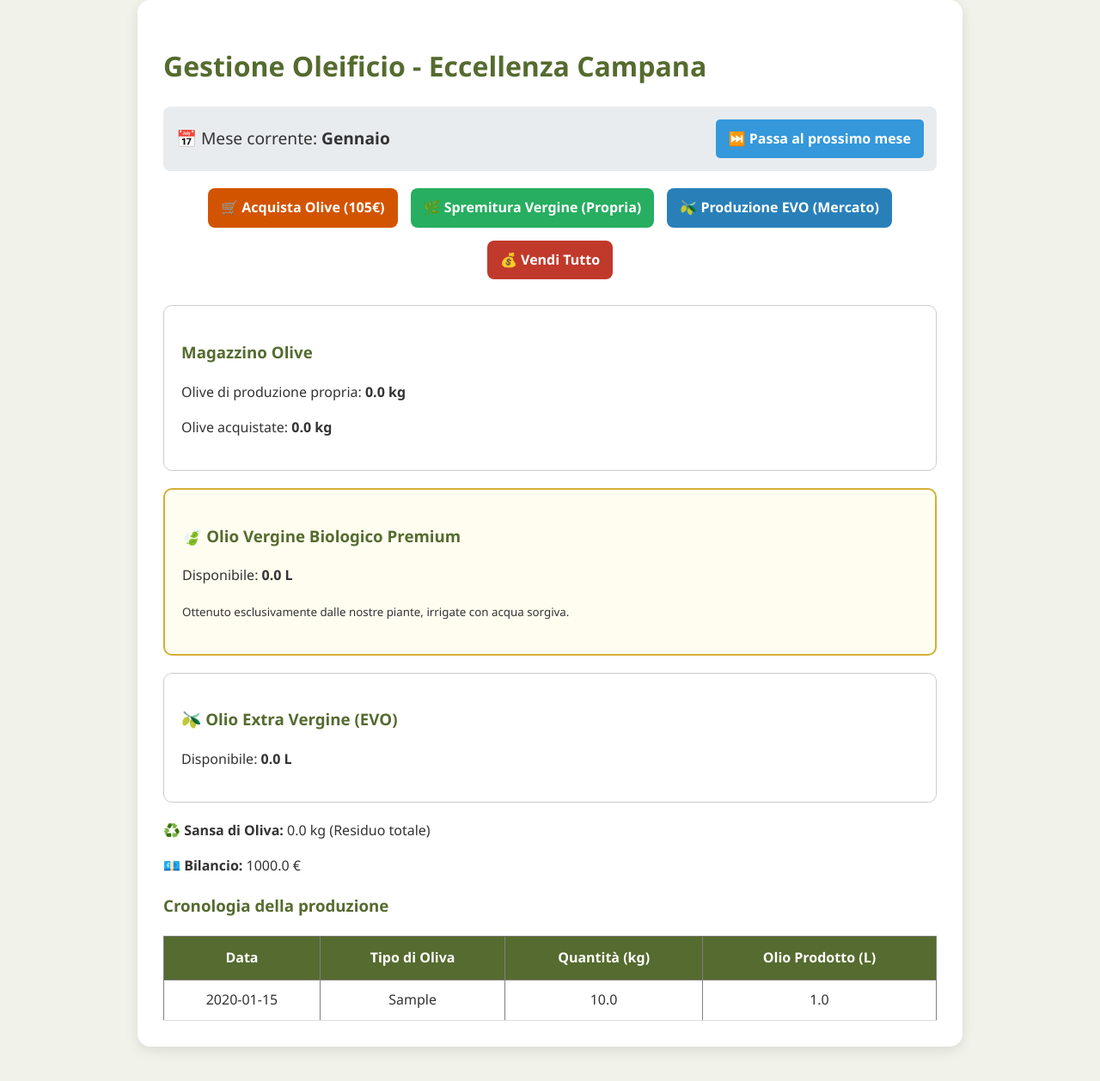
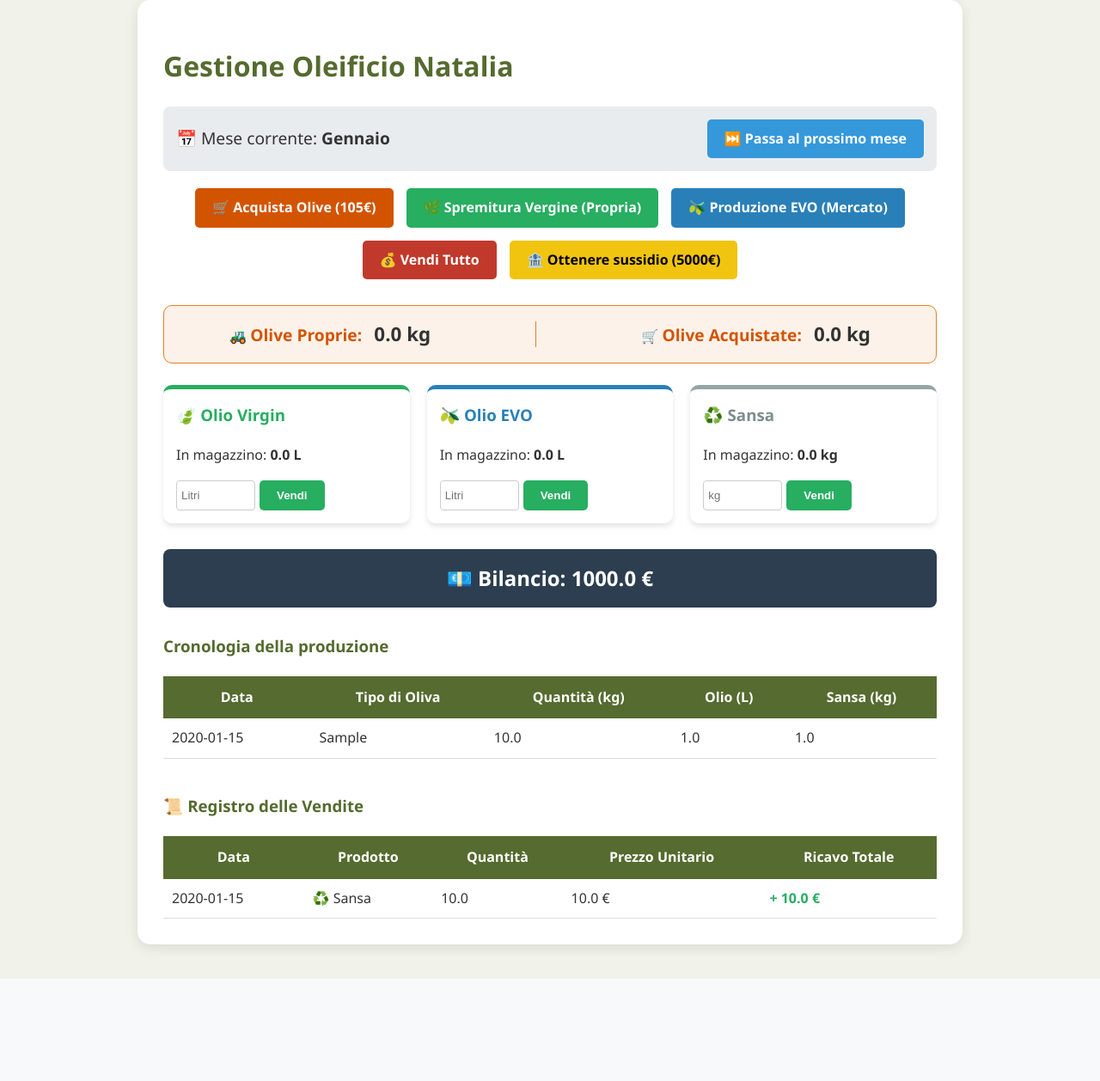
Before and after one commit to Natalia-Stradaeva/Oil-production-management, a Flask app: page /status in a window 1280 px wide. Shown: the part 87-1345 px from the top of the page at 86% size. After the commit the page ends 1226 px from the top, so only its background shows below. Run offline with Flask 3, Linux system fonts and the light colour scheme; a user stored in the database is signed in; tables that the repository leaves empty hold one stand-in row (values such as "Sample post").

Commit message:
feat: refactor project structure and add inventory management features
Reorganized static files into dedicated /css and /js directories for better architecture.

Added main.js with scroll restoration to improve UX during page reloads.

Implemented individual sale forms for Virgin oil, EVO oil, and Sansa.

Added a subsidy system ("Ottenere sussidio") for administrative users.

Introduced a detailed Sales History table to track revenue and quantities.

Cleaned up HTML by moving inline styles to the global CSS configuration.

```diff
--- a/app.py
+++ b/app.py
@@ -1,7 +1,7 @@
 import random
 from flask import Flask, render_template, redirect, url_for, flash, request
 from datetime import datetime
-from models import db, Stock, Plantation, HarvestHistory, User
+from models import db, Stock, Plantation, HarvestHistory, User, SalesHistory
 from services.oil_logic import calculate_yield, get_random_harvest
 from utils.validators import (
     can_afford, has_resources,
@@ -82,23 +82,27 @@ def status():
     inventory = Stock.query.first()
     factory_land = Plantation.query.first()
     history = HarvestHistory.query.all() # Elenco di tutti i passati raccolti
-
+    sales_history = SalesHistory.query.all() # Elenco di tutte le vendite
     # Trasmettiamo tutto questo in HTML
     return render_template('status.html',
                            inventory=inventory,
                            land=factory_land,
-                           history=history)
+                           history=history,
+                           sales_history=sales_history)
 
 @app.route('/buy')
 @login_required # Solo utenti loggati possono comprare
 def buy():
     s = Stock.query.first()
-
     if can_afford(s.money, COST_BUY_OLIVES):
         s.money -= COST_BUY_OLIVES
         s.olives_bought += 100
         db.session.commit()
+        flash(f"Acquistati con successo 100 kg di olive!", "success") # feedback positivo
+    else:
+        flash("Non ci sono abbastanza soldi per acquistare olive!", "danger") # feedback negativo
     return redirect(url_for('status'))
+
 
 
 @app.route('/produce_virgin')
@@ -106,7 +110,9 @@ def buy():
 def produce_virgin():
     s = Stock.query.first()
     batch_size = 100
-    if has_resources(s.olives_own, batch_size) and can_afford(s.money, COST_PRODUCTION_BATCH):
+    res = has_resources(s.olives_own, batch_size) # Prendiamo olive PROPRIE
+    afford = can_afford(s.money, COST_PRODUCTION_BATCH)
+    if res and afford:
         oil, sansa = calculate_yield("premium", batch_size)
         s.olives_own -= batch_size
         s.money -= COST_PRODUCTION_BATCH
@@ -120,10 +126,17 @@ def produce_virgin():
             date=datetime.now().strftime('%d.%m.%Y'),
             olive_type="Vergine (Propria)",
             quantity=batch_size,
-            oil_produced=oil
+            oil_produced=oil,
+            sansa_produced=sansa
         )
         db.session.add(new_event)
         db.session.commit()
+        flash(f"Abbiamo spremuto {oil}l di olio Virgin!", "success") # feedback positivo
+    else:
+        if not res:
+            flash("Non ci sono abbastanza olive proprie!", "danger") # feedback negativo
+        if not afford:
+            flash("Non ci sono abbastanza soldi per pagare la produzione!", "danger") # feedback negativo
     return redirect(url_for('status'))
 
 @app.route('/produce_evo')
@@ -132,8 +145,10 @@ def produce_evo():
     s = Stock.query.first()
     batch_size = 100
 
+    res = has_resources(s.olives_bought, batch_size) # Prendiamo olive ACQUISTATE
+    afford = can_afford(s.money, COST_PRODUCTION_BATCH)
     # 1. Utilizzo di validatori e costanti da utils
-    if has_resources(s.olives_bought, batch_size) and can_afford(s.money, COST_PRODUCTION_BATCH):
+    if res and afford:
         # 2. Calcolo della resa petrolifera utilizzando la logica nei servizi
         oil, sansa = calculate_yield("evo", batch_size)
 
@@ -150,28 +165,68 @@ def produce_evo():
             date=datetime.now().strftime('%d.%m.%Y'),
             olive_type="EVO (Purchased)",
             quantity=batch_size,
-            oil_produced=oil
+            oil_produced=oil,
+            sansa_produced=sansa
         )
         db.session.add(new_event)
         db.session.commit()
+        flash(f"Abbiamo spremuto {oil}l di marca EVO!", "success")  # feedback positivo
+    else:
+        if not res:
+            flash("Non ci sono abbastanza olive acquistate!", "danger") # feedback negativo
+        if not afford:
+            flash("Non ci sono abbastanza soldi per pagare la produzione!", "danger") # feedback negativo
 
     return redirect(url_for('status'))
 
-@app.route('/sell')
-@login_required # Solo utenti loggati possono vendere
-def sell():
+@app.route('/sell_product', methods=['POST'])
+@login_required
+def sell_product():
+    product = request.form.get('product_type')
+    try:
+        amount = float(request.form.get('amount', 0))
+    except ValueError:
+        flash("Inserisci un numero valido!", "danger")
+        return redirect(url_for('status'))
+
     s = Stock.query.first()
-    # calcogliamo con constanti da utils
-    income_oil = (s.oil_extra * PRICE_EVO) + (s.oil_virgin * PRICE_VIRGIN)
-    income_sansa = (s.sansa * PRICE_SANSA)
+    price = 0
 
-    total_income = income_oil + income_sansa
-    if total_income > 0:
-        s.money += total_income
-        s.oil_extra = 0
-        s.oil_virgin = 0
-        s.sansa = 0
+    # Determiniamo il prezzo e verifichiamo la disponibilità del prodotto
+    if product == 'Virgin':
+        price = PRICE_VIRGIN
+        stock_attr = 'oil_virgin'
+    elif product == 'EVO':
+        price = PRICE_EVO
+        stock_attr = 'oil_extra'
+    elif product == 'Sansa':
+        price = PRICE_SANSA
+        stock_attr = 'sansa'
+    else:
+        flash("Prodotto non valido!", "danger")
+        return redirect(url_for('status'))
+
+    current_stock = getattr(s, stock_attr)
+
+    if amount > 0 and current_stock >= amount:
+        revenue = amount * price
+        setattr(s, stock_attr, current_stock - amount)
+        s.money += revenue
+
+        # Salviamo nella storia delle vendite
+        new_sale = SalesHistory(
+            date=datetime.now().strftime('%d.%m.%Y %H:%M'),
+            product_type=product,
+            quantity=amount,
+            price_unit=price,
+            total_revenue=revenue
+        )
+        db.session.add(new_sale)
         db.session.commit()
+        flash(f"Venduti {amount} unità di {product} per {revenue:.2f}€!", "success")
+    else:
+        flash(f"Quantità insufficiente di {product}!", "danger")
+
     return redirect(url_for('status'))
 
 @app.route('/next_month')
@@ -197,6 +252,18 @@ def next_month():
     db.session.commit()
     return redirect(url_for('status'))
 
+@app.route('/refill_money')
+@login_required
+def refill_money():
+    if current_user.role == 'admin':
+        s = Stock.query.first()
+        s.money += 5000.0
+        db.session.commit()
+        flash("La banca ha erogato un sussidio di 5000€ per Oleificio Natalia! 💰", "success")
+    else:
+        flash("Solo l'amministratore può richiedere un sussidio!", "danger")
+    return redirect(url_for('status'))
+
 
 
 if __name__ == '__main__':
--- a/static/css/style.css
+++ b/static/css/style.css
@@ -39,6 +39,8 @@ h1, h3 { color: #556b2f; }
     border-radius: 5px;
     font-weight: bold;
     transition: 0.3s;
+    border: none;      /* Rimuove il bordo grigio standard dal pulsante */
+    cursor: pointer;    /* Trasforma il cursore in un "dito" quando ci si passa sopra con il mouse.*/
 }
 
 .btn-buy { background: #3498db; color: white; }
@@ -49,3 +51,113 @@ h1, h3 { color: #556b2f; }
 table { width: 100%; border-collapse: collapse; margin-top: 20px; }
 th { background: #556b2f; color: white; padding: 12px; }
 td { border-bottom: 1px solid #ddd; padding: 10px; }
+.sales-table {
+    width: 100%;
+    border-collapse: collapse;
+    margin-top: 20px;
+    background-color: white;
+}
+/* Sezione Materie Prime */
+.raw-materials-banner {
+    background: #fdf2e9;
+    border: 1px solid #e67e22;
+    padding: 15px;
+    border-radius: 10px;
+    margin-bottom: 25px;
+    display: flex;
+    justify-content: space-around;
+    align-items: center;
+}
+
+.raw-item { text-align: center; }
+.raw-item strong { color: #d35400; font-size: 1.2em; }
+.raw-value { font-size: 1.4em; margin-left: 10px; font-weight: bold; }
+.divider-v { border-left: 1px solid #e67e22; height: 30px; }
+
+/* Grid delle card di prodotto */
+.inventory-grid {
+    display: flex;
+    gap: 20px;
+    flex-wrap: wrap;
+    margin-bottom: 30px;
+}
+
+.inventory-card {
+    flex: 1;
+    min-width: 250px;
+    background: white;
+    padding: 15px;
+    border-radius: 10px;
+    box-shadow: 0 4px 6px rgba(0,0,0,0.1);
+}
+
+.card-virgin { border-top: 5px solid #27ae60; }
+.card-evo { border-top: 5px solid #2980b9; }
+.card-sansa { border-top: 5px solid #95a5a6; }
+
+.card-virgin h3 { color: #27ae60; margin-top: 0; }
+.card-evo h3 { color: #2980b9; margin-top: 0; }
+.card-sansa h3 { color: #7f8c8d; margin-top: 0; }
+
+/* Forme di vendita all'interno delle card */
+.sale-form {
+    display: flex;
+    gap: 5px;
+    margin-top: 10px;
+}
+
+.input-sell {
+    width: 80px;
+    border: 1px solid #ccc;
+    border-radius: 4px;
+    padding: 5px;
+}
+
+/* Banner di equilibrio */
+.balance-banner {
+    background: #2c3e50;
+    color: white;
+    padding: 15px;
+    border-radius: 8px;
+    margin-bottom: 30px;
+    text-align: center;
+    font-size: 1.5em;
+}
+
+/* Sezione del calendario */
+.calendar-card {
+    background: #e9ecef;
+    padding: 15px;
+    border-radius: 8px;
+    margin-bottom: 20px;
+    display: flex;
+    justify-content: space-between;
+    align-items: center;
+}
+
+/* Blocco di notifiche */
+.alert {
+    padding: 10px;
+    margin-bottom: 20px;
+    border-radius: 5px;
+}
+.alert-success { background-color: #d4edda; color: #155724; }
+.alert-error { background-color: #f8d7da; color: #721c24; }
+
+/* Bottoni di azioni di diversi colori */
+.actions-container {
+    margin-bottom: 30px;
+    display: flex;
+    justify-content: center;
+    gap: 15px;
+    flex-wrap: wrap;
+}
+
+/* Bottoni di diversi colori */
+.btn-blue { background-color: #3498db; color: white; }
+.btn-orange { background-color: #d35400; color: white; }
+.btn-green { background-color: #27ae60; color: white; }
+.btn-dark-blue { background-color: #2980b9; color: white; }
+.btn-red { background-color: #c0392b; color: white; }
+.btn-yellow { background-color: #f1c40f; color: black; }
+.btn-sansa { background-color: #95a5a6; color: white; }
--- /dev/null
+++ b/static/js/main.js
@@ -0,0 +1,11 @@
+window.addEventListener('load', function() {
+    const savedScroll = localStorage.getItem('scrollPosition');
+    if (savedScroll) {
+        window.scrollTo(0, parseInt(savedScroll));
+        localStorage.removeItem('scrollPosition');
+    }
+});
+
+window.addEventListener('beforeunload', function() {
+    localStorage.setItem('scrollPosition', window.scrollY);
+});
--- a/templates/status.html
+++ b/templates/status.html
@@ -1,132 +1,105 @@
-{# Estende il modello base e inserisce il contenuto specifico della dashboard #}
 {% extends "base.html" %}
 
 {% block title %}Dashboard - Eccellenza Campana{% endblock %}
 
 {% block content %}
-    <h1>Gestione Oleificio - Eccellenza Campana</h1>
+    <h1>Gestione Oleificio Natalia</h1>
 
-    <div class="calendar-card" style="
-        background: #e9ecef;
-        padding: 15px;
-        border-radius: 8px;
-        margin-bottom: 20px;
-        display: flex;
-        justify-content: space-between;
-        align-items: center;
-    ">
+    <div class="calendar-card">
         <div>
             <span style="font-size: 1.2em;">
                 📅 Mese corrente:
                 <strong>
-                    {% set mesi = ["Gennaio", "Febbraio", "Marzo",
-                    "Aprile", "Maggio", "Giugno", "Luglio", "Agosto",
-                     "Settembre", "Ottobre", "Novembre", "Dicembre"] %}
+                    {% set mesi = ["Gennaio", "Febbraio", "Marzo", "Aprile", "Maggio", "Giugno", "Luglio", "Agosto", "Settembre", "Ottobre", "Novembre", "Dicembre"] %}
                     {{ mesi[land.current_month - 1] }}
                 </strong>
             </span>
         </div>
-        <a href="/next_month" class="btn" style="
-            background-color: #3498db;
-            color: white;
-            text-decoration: none;
-            padding: 10px 15px;
-            border-radius: 5px;
-        ">
-            ⏭️ Passa al prossimo mese
-        </a>
+        <a href="/next_month" class="btn btn-blue">⏭️ Passa al prossimo mese</a>
     </div>
 
-    {# Blocco per la visualizzazione delle notifiche (messaggi flash) #}
+    {# Notifications #}
     {% with messages = get_flashed_messages(with_categories=true) %}
         {% if messages %}
             {% for category, message in messages %}
-                <div style="
-                    padding: 10px;
-                    margin-bottom: 20px;
-                    border-radius: 5px;
-                    background-color: {% if category == 'success' %}#d4edda{% else %}#f8d7da{% endif %};
-                    color: {% if category == 'success' %}#155724{% else %}#721c24{% endif %};
-                ">
+                <div class="alert {% if category == 'success' %}alert-success{% else %}alert-error{% endif %}">
                     {{ message }}
                 </div>
             {% endfor %}
         {% endif %}
     {% endwith %}
 
-    <div class="actions" style=
-                        "margin-bottom: 30px;
-                        display: flex;
-                        justify-content: center;
-                        gap: 15px;
-                         flex-wrap: wrap;">
-        <a href="/buy" class="btn" style=
-                                   "background-color: #d35400;
-                                    color: white;
-                                    padding: 10px 15px;
-                                     border-radius: 8px;
-                                     text-decoration: none;">
-            🛒 Acquista Olive (105€)
-        </a>
-
-        <a href="/produce_virgin" class="btn" style=
-                                            "background-color: #27ae60;
-                                             color: white;
-                                              padding: 10px 15px;
-                                              border-radius: 8px;
-                                              text-decoration: none;">
-            🌿 Spremitura Vergine (Propria)
-        </a>
-
-        <a href="/produce_evo" class="btn" style=
-                                          "background-color: #2980b9;
-                                           color: white;
-                                           padding: 10px 15px;
-                                           border-radius: 8px;
-                                           text-decoration: none;">
-            🫒 Produzione EVO (Mercato)
-        </a>
+    <div class="actions-container">
+        <a href="/buy" class="btn btn-orange">🛒 Acquista Olive (105€)</a>
+        <a href="/produce_virgin" class="btn btn-green">🌿 Spremitura Vergine (Propria)</a>
+        <a href="/produce_evo" class="btn btn-dark-blue">🫒 Produzione EVO (Mercato)</a>
 
         {% if current_user.role == 'admin' %}
-            <a href="/sell" class="btn" style=
-                                        "background-color: #c0392b;
-                                         color: white;
-                                         padding: 10px 15px;
-                                         border-radius: 8px;
-                                         text-decoration: none;">
-                💰 Vendi Tutto
-            </a>
+            <a href="/sell" class="btn btn-red">💰 Vendi Tutto</a>
+            <a href="/refill_money" class="btn btn-yellow">🏦 Ottenere sussidio (5000€)</a>
         {% endif %}
     </div>
 
-    <div class="card evo-card">
-        <h3>Magazzino Olive</h3>
-        <p>Olive di produzione propria: <strong>{{ inventory.olives_own }} kg</strong></p>
-        <p>Olive acquistate: <strong>{{ inventory.olives_bought }} kg</strong></p>
+    {# magazzino di olive #}
+    <div class="raw-materials-banner">
+        <div class="raw-item">
+            <span>🚜 <strong>Olive Proprie:</strong></span>
+            <span class="raw-value">{{ inventory.olives_own }} kg</span>
+        </div>
+        <div class="divider-v"></div>
+        <div class="raw-item">
+            <span>🛒 <strong>Olive Acquistate:</strong></span>
+            <span class="raw-value">{{ inventory.olives_bought }} kg</span>
+        </div>
     </div>
 
-    <div class="card premium-card">
-        <h3>🍃 Olio Vergine Biologico Premium</h3>
-        <p>Disponibile: <strong>{{ inventory.oil_virgin }} L</strong></p>
-        <p><small>Ottenuto esclusivamente dalle nostre piante, irrigate con acqua sorgiva.</small></p>
+    {# magazzino di olio #}
+    <div class="inventory-grid">
+        <div class="inventory-card card-virgin">
+            <h3>🍃 Olio Virgin</h3>
+            <p>In magazzino: <strong>{{ inventory.oil_virgin }} L</strong></p>
+            <form action="/sell_product" method="POST" class="sale-form">
+                <input type="hidden" name="product_type" value="Virgin">
+                <input type="number" name="amount" step="10" min="10" max="{{ inventory.oil_virgin }}" placeholder="Litri" required class="input-sell">
+                <button type="submit" class="btn btn-green">Vendi</button>
+            </form>
+        </div>
+
+        <div class="inventory-card card-evo">
+            <h3>🫒 Olio EVO</h3>
+            <p>In magazzino: <strong>{{ inventory.oil_extra }} L</strong></p>
+            <form action="/sell_product" method="POST" class="sale-form">
+                <input type="hidden" name="product_type" value="EVO">
+                <input type="number" name="amount" step="10" min="10" max="{{ inventory.oil_extra }}" placeholder="Litri" required class="input-sell">
+                <button type="submit" class="btn btn-green">Vendi</button>
+            </form>
+        </div>
+
+        <div class="inventory-card card-sansa">
+            <h3>♻️ Sansa</h3>
+            <p>In magazzino: <strong>{{ inventory.sansa }} kg</strong></p>
+            <form action="/sell_product" method="POST" class="sale-form">
+                <input type="hidden" name="product_type" value="Sansa">
+                <input type="number" name="amount" step="5" min="5" max="{{ inventory.sansa }}" placeholder="kg" required class="input-sell">
+                <button type="submit" class="btn btn-green">Vendi</button>
+            </form>
+        </div>
     </div>
 
-    <div class="card evo-card">
-        <h3>🫒 Olio Extra Vergine (EVO)</h3>
-        <p>Disponibile: <strong>{{ inventory.oil_extra }} L</strong></p>
+    <div class="balance-banner">
+        💶 <strong>Bilancio: {{ inventory.money }} €</strong>
     </div>
 
-    <p>♻️ <strong>Sansa di Oliva:</strong> {{ inventory.sansa }} kg (Residuo totale)</p>
-    <p>💶 <strong>Bilancio:</strong> {{ inventory.money }} €</p>
-
+    {# Tabella della cronologia #}
     <h3>Cronologia della produzione</h3>
-    <table border="1" style="width:100%; border-collapse: collapse; text-align: center;">
+    <table>
         <thead>
-            <tr style="background-color: #f2f2f2;">
+            <tr>
                 <th>Data</th>
                 <th>Tipo di Oliva</th>
                 <th>Quantità (kg)</th>
-                <th>Olio Prodotto (L)</th>
+                <th>Olio (L)</th>
+                <th>Sansa (kg)</th>
             </tr>
         </thead>
         <tbody>
@@ -136,9 +109,44 @@
                     <td>{{ event.olive_type }}</td>
                     <td>{{ event.quantity }}</td>
                     <td>{{ event.oil_produced }}</td>
+                    <td>{{ event.sansa_produced }}</td>
                 </tr>
             {% endfor %}
         </tbody>
     </table>
 
+    <h3 style="margin-top: 40px;">📜 Registro delle Vendite</h3>
+    <table class="sales-table">
+        <thead>
+            <tr>
+                <th>Data</th>
+                <th>Prodotto</th>
+                <th>Quantità</th>
+                <th>Prezzo Unitario</th>
+                <th>Ricavo Totale</th>
+            </tr>
+        </thead>
+        <tbody>
+            {% for sale in sales_history|reverse %}
+            <tr>
+                <td>{{ sale.date }}</td>
+                <td>
+                    {% if sale.product_type == 'Virgin' %}🍃 Virgin
+                    {% elif sale.product_type == 'EVO' %}🫒 EVO
+                    {% else %}♻️ Sansa {% endif %}
+                </td>
+                <td>{{ sale.quantity }}</td>
+                <td>{{ sale.price_unit }} €</td>
+                <td style="color: #27ae60; font-weight: bold;">+ {{ sale.total_revenue }} €</td>
+            </tr>
+            {% else %}
+            <tr>
+                <td colspan="5">Vendite non ancora registrate.</td>
+            </tr>
+            {% endfor %}
+        </tbody>
+    </table>
+
+<script src="{{ url_for('static', filename='js/main.js') }}"></script>
+
 {% endblock %}
```
Also changed, not shown: models.py (+10 -1 lines).
